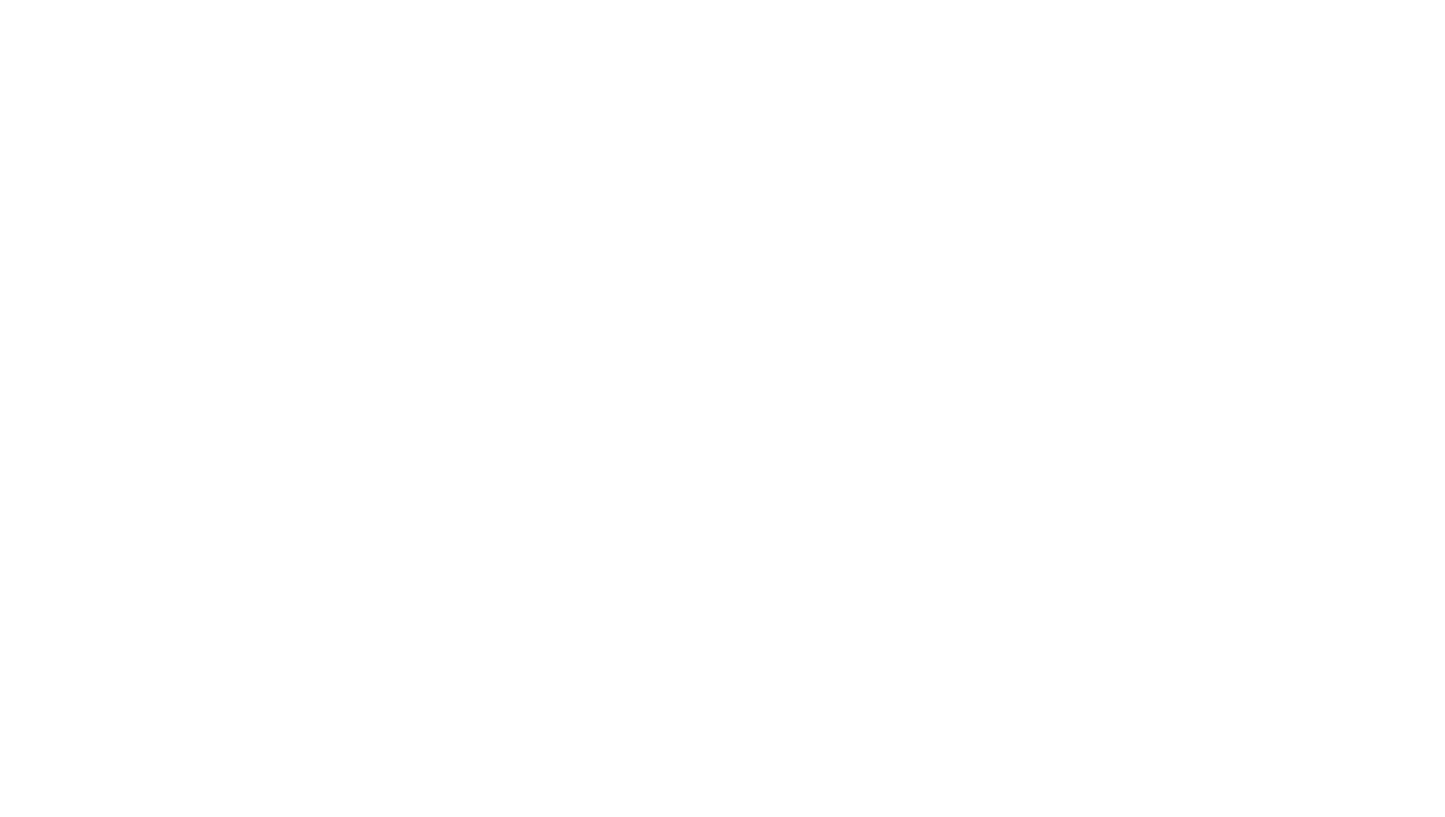
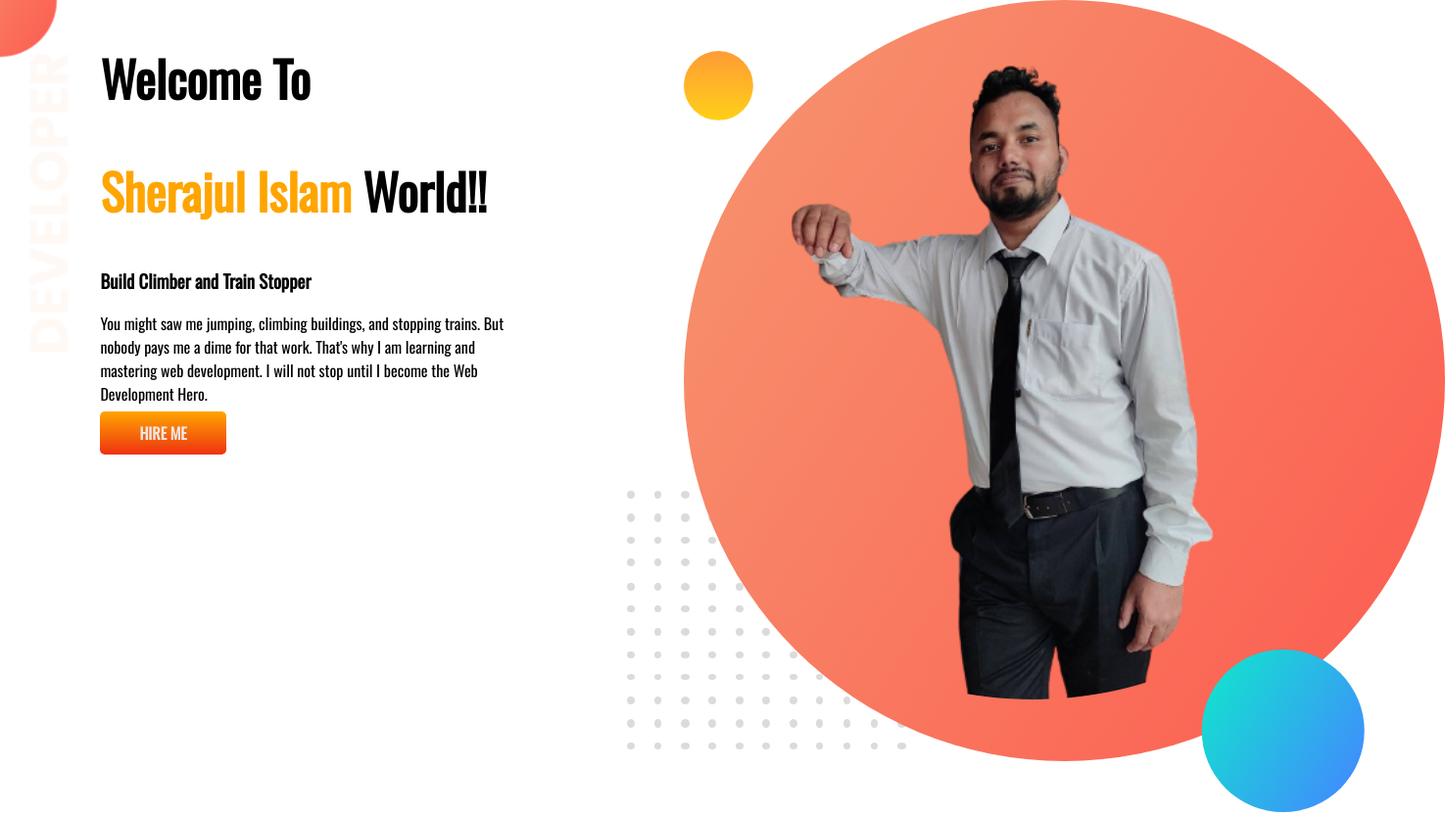
Before and after one commit to Sirajulislambg/developer-portfolio, a plain HTML site: page index.html in a window 1280 px wide. Shown: the whole page at 98% size, 1475 px wide, since content can reach past the window. Before the commit the page ends 800 px from the top, so only its background shows below. Drawn offline with nearby package versions, Linux system fonts and the light colour scheme.

Commit message:
Top banner

```diff
--- a/index.html
+++ b/index.html
@@ -5,9 +5,25 @@
     <meta http-equiv="X-UA-Compatible" content="IE=edge">
     <meta name="viewport" content="width=device-width, initial-scale=1.0">
     <link rel="stylesheet" href="style.css">
+    <link rel="preconnect" href="https://fonts.googleapis.com">
+<link rel="preconnect" href="https://fonts.gstatic.com" crossorigin>
+<link href="https://fonts.googleapis.com/css2?family=Oswald&display=swap" rel="stylesheet">
     <title>MD.sherajul islam</title>
 </head>
 <body>
+   <section class="Top-bannar">
+    <div class="half-width">
+        <h1>Welcome To</h1>
+    <h1><span>Sherajul Islam</span>  World!!</h1>
+    <h3>Build Climber and Train Stopper</h3>
+    <p>You might saw me jumping, climbing buildings, and stopping trains. But nobody pays me a dime for that work. That's why I am learning and mastering web development. I will not stop until I become the Web Development Hero.</p>
+    <a  class="link-button" target="_blank" href="https://www.linkedin.com/feed/">HIRE ME</a>
 
+    </div>
+    <div class="half-width">
+
+        <img src="/images/sirajul.png" alt="">
+    </div>
+   </section>
 </body>
 </html>
--- a/style.css
+++ b/style.css
@@ -0,0 +1,36 @@
+body{
+    font-family: 'Oswald', sans-serif;
+    margin: 0px;
+}
+h1{
+    font-size: 50px;
+}
+span{
+    color: orange;
+}
+section{
+    display: flex;
+}
+
+.half-width
+{
+    width: 50%;
+    padding-left:8%;
+}
+.half-width image
+{
+    width: 80%;
+}
+.link-button{
+    text-decoration: none;
+    background-image: linear-gradient(orange,rgb(238, 50, 17));
+    color: rgb(240, 231, 231);
+    font-weight: 700;
+    padding: 10px 40px;
+    border-radius: 5px;
+}
+.Top-bannar{
+    background-image:url(/images/top-banner.png);
+    background-repeat: no-repeat;
+
+}
```
Also changed, not shown: images/dream-bg.png (added), images/exp-bg.png (added), images/jhankar.png (added), images/jhankar2.png (added), images/my-bg.png (added), images/my-bg2.png (added), images/sirajul.png (added), images/top-banner.png (added), 7 other files.
